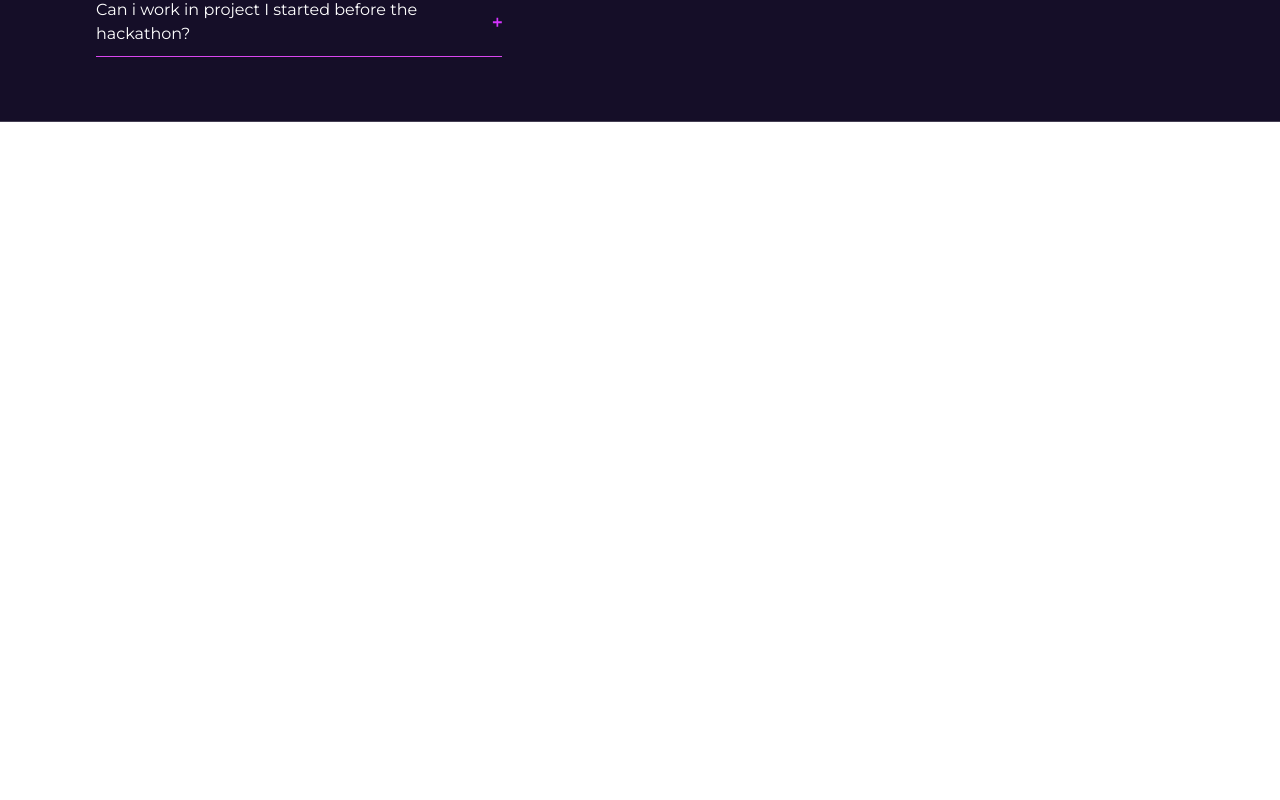
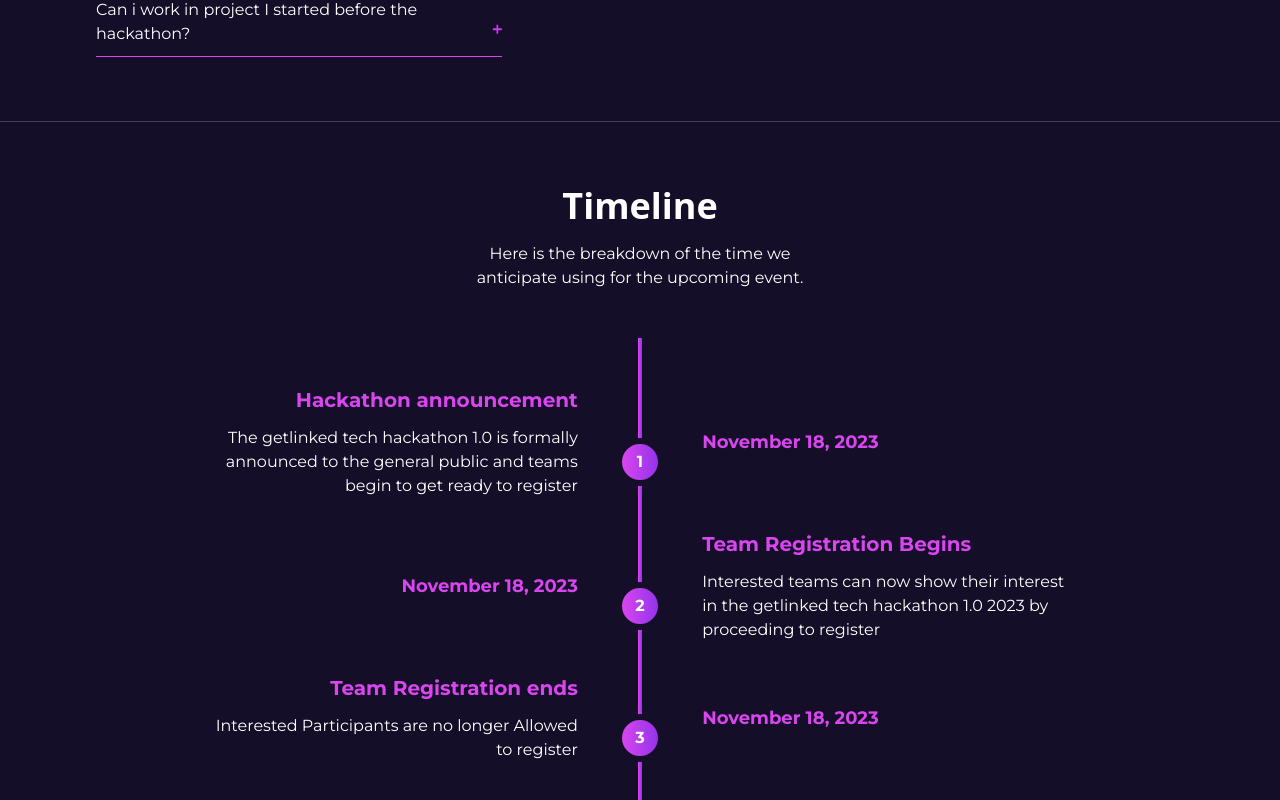
Before and after one commit to CyberGeni/getLinked, a React (Vite) app: page / in a window 1280 px wide. Shown: the part 3420-4220 px from the top of the page. Before the commit the page ends 3542 px from the top, so only its background shows below. Built offline with nearby package versions, Linux system fonts and the light colour scheme; a web font is replaced by a local one.

Commit message:
timeline section

```diff
--- a/src/App.css
+++ b/src/App.css
@@ -0,0 +1,14 @@
+/* alignment in the timeline section */
+@media (min-width: 768px) {
+    .timeline div:nth-child(even) .title-section {
+        text-align: left;
+        order: 9999;
+    }
+    .timeline div:nth-child(even) .date-section {
+        text-align: right;
+        order: -9999;
+    }
+    .timeline div:nth-child(odd) .title-section {
+        text-align: right;
+    }
+}
--- a/src/components/FAQs.jsx
+++ b/src/components/FAQs.jsx
@@ -50,7 +50,7 @@
         {questions.map((question, index) => (
           <div key={question.id}>
             <div
-              className={`py-2.5 flex justify-between items-center cursor-pointer border-b border-fuchsia-500 ${
+              className={`py-2.5 flex justify-between items-end cursor-pointer border-b border-fuchsia-500 ${
                 activeQuestionIndex === index ? "" : ""
               }`}
               onClick={() => handleQuestionClick(index)}
@@ -62,7 +62,7 @@
                 viewBox="0 0 11 10"
                 fill="none"
                 xmlns="http://www.w3.org/2000/svg"
-                className={`transform-transform ${
+                className={`transform-transform mb-3 ${
                   activeQuestionIndex === index ? "transform rotate-45" : ""
                 }`}
               >
--- a/src/components/Navbar.jsx
+++ b/src/components/Navbar.jsx
@@ -4,6 +4,7 @@
 import close from "../assets/images/close-button.png";
 function Navbar() {
   const [showNavbar, setShowNavbar] = useState(false);
+
   return (
     <div>
       <nav className="flex justify-between items-center border-b border-white/20 py-6 px-[7.5%] pt-10">
--- /dev/null
+++ b/src/components/Timeline.jsx
@@ -0,0 +1,74 @@
+import '../App.css'
+
+function Timeline() {
+  const timeline = [
+    {
+      id: 1,
+      title: "Hackathon announcement",
+      description:
+        "The getlinked tech hackathon 1.0 is formally announced to the general public and teams begin to get ready to register",
+      date: "November 18, 2023",
+    },
+    {
+      id: 2,
+      title: "Team Registration Begins",
+      description: "Interested teams can now show their interest in the getlinked tech hackathon 1.0 2023 by proceeding to register",
+      date: "November 18, 2023",
+    },
+    {
+      id: 3,
+      title: "Team Registration ends",
+      description: "Interested Participants are no longer Allowed to register",
+      date: "November 18, 2023",
+    },
+    {
+      id: 4,
+      title: "Announcement of the accepted teams and ideas",
+      description: "All teams whom idea has been accepted into getlinked tech hackathon 1.0 2023 are formally announced",
+      date: "November 18, 2023",
+    },
+    {
+      id: 5,
+      title: "Getlinked Hackathon 1.0 Officially Begins",
+      description: "Accepted teams can now proceed to build their ground breaking skill driven solutions",
+      date: "November 18, 2023",
+    },
+    {
+      id: 6,
+      title: "Demo Day",
+      description: "Teams get the opportunity to pitch their projects to judges. The winner of the hackathon will also be announced on this day",
+      date: "November 18, 2023",
+    },
+  ];
+
+  return (
+    <div className="relative">
+      <div className="w-4/5 mx-auto md:pt-12 relative z-10 space-y-12 md:space-y-8 timeline">
+        {/* single position in time */}
+        {timeline.map((timeline) => (
+          <div key={timeline.id} className="relative grid md:grid-cols-7 items-center">
+            <div className="title-section md:col-span-3 space-y-3">
+              <h1 className="font-bold text-fuchsia-500 md:text-xl">
+                {timeline.title}
+              </h1>
+              <p>
+                {timeline.description}</p>
+            </div>
+
+            <div className="aboslute md:static -mb-10 -ml-[20%] sm:-ml-[17%] col-span-1 rounded-full w-12 h-12 flex items-center justify-center md:mx-auto font-bold border-[6px] border-kinda-purple bg-gradient-to-l from-purple-600 to-fuchsia-500">
+              {timeline.id}
+            </div>
+            <div className="date-section md:col-span-3 text-fuchsia-500 font-bold md:text-lg">
+              {timeline.date}
+            </div>
+          </div>
+        ))}
+      </div>
+
+      {/* the literal timeline */}
+      <div className="absolute z-0 top-0 right-0 left-0 md:mx-auto w-1 h-full md:h-[95%] bg-gradient-to-l from-purple-600 to-fuchsia-500"></div>
+    </div>
+  );
+}
+
+export default Timeline;
--- a/src/pages/Home.jsx
+++ b/src/pages/Home.jsx
@@ -8,6 +8,7 @@
 import { Link } from "react-router-dom";
 
 import Faqs from "../components/FAQs";
+import Timeline from "../components/Timeline";
 
 function Home() {
   return (
@@ -71,12 +72,12 @@
             </h1>
             <p className="max-w-lg mx-auto lg:mx-0 text-sm xl:text-base text-center lg:text-left">
               Our tech hackathon is a melting pot of visionaries, and its
-              purpose is as clear as day: to shape the future. Whether you're a
-              coding genius, a design maverick, or a concept wizard, you'll have
-              the chance to transform your ideas into reality. Solving
-              real-world problems, pushing the boundaries of technology, and
-              creating solutions that can change the world, that's what we're
-              all about!
+              purpose is as clear as day: to shape the future. Whether
+              you&apos;re a coding genius, a design maverick, or a concept
+              wizard, you&apos;ll have the chance to transform your ideas into
+              reality. Solving real-world problems, pushing the boundaries of
+              technology, and creating solutions that can change the world,
+              that&apos;s what we&apos;re all about!
             </p>
           </div>
         </div>
@@ -90,12 +91,12 @@
             </h1>
             <p className="max-w-lg mx-auto lg:mx-0 text-sm xl:text-base text-center lg:text-left">
               Our tech hackathon is a melting pot of visionaries, and its
-              purpose is as clear as day: to shape the future. Whether you're a
-              coding genius, a design maverick, or a concept wizard, you'll have
-              the chance to transform your ideas into reality. Solving
-              real-world problems, pushing the boundaries of technology, and
-              creating solutions that can change the world, that's what we're
-              all about!
+              purpose is as clear as day: to shape the future. Whether
+              you&apos;re a coding genius, a design maverick, or a concept
+              wizard, you&apos;ll have the chance to transform your ideas into
+              reality. Solving real-world problems, pushing the boundaries of
+              technology, and creating solutions that can change the world,
+              that&apos;s what we&apos;re all about!
             </p>
           </div>
           <img
@@ -180,7 +181,25 @@
             </div>
             <Faqs />
           </div>
-          <img className="lg:col-span-2 xl:col-span-3 w-5/6 mx-auto" src={faqGuy} alt="" />
+          <img
+            className="lg:col-span-2 xl:col-span-3 w-5/6 mx-auto"
+            src={faqGuy}
+            alt=""
+          />
+        </div>
+
+        {/* timeline section */}
+        <div className="space-y-12  bg-kinda-purple px-[7.5%] py-16">
+          <div className="text-center space-y-4">
+            <h1 className=" text-2xl sm:text-3xl xl:text-4xl font-semibold font-clashDisplay">
+              Timeline
+            </h1>
+            <p className="max-w-sm mx-auto">
+              Here is the breakdown of the time we anticipate using for the
+              upcoming event.
+            </p>
+          </div>
+          <Timeline />
         </div>
       </main>
       {/* footer */}
```
